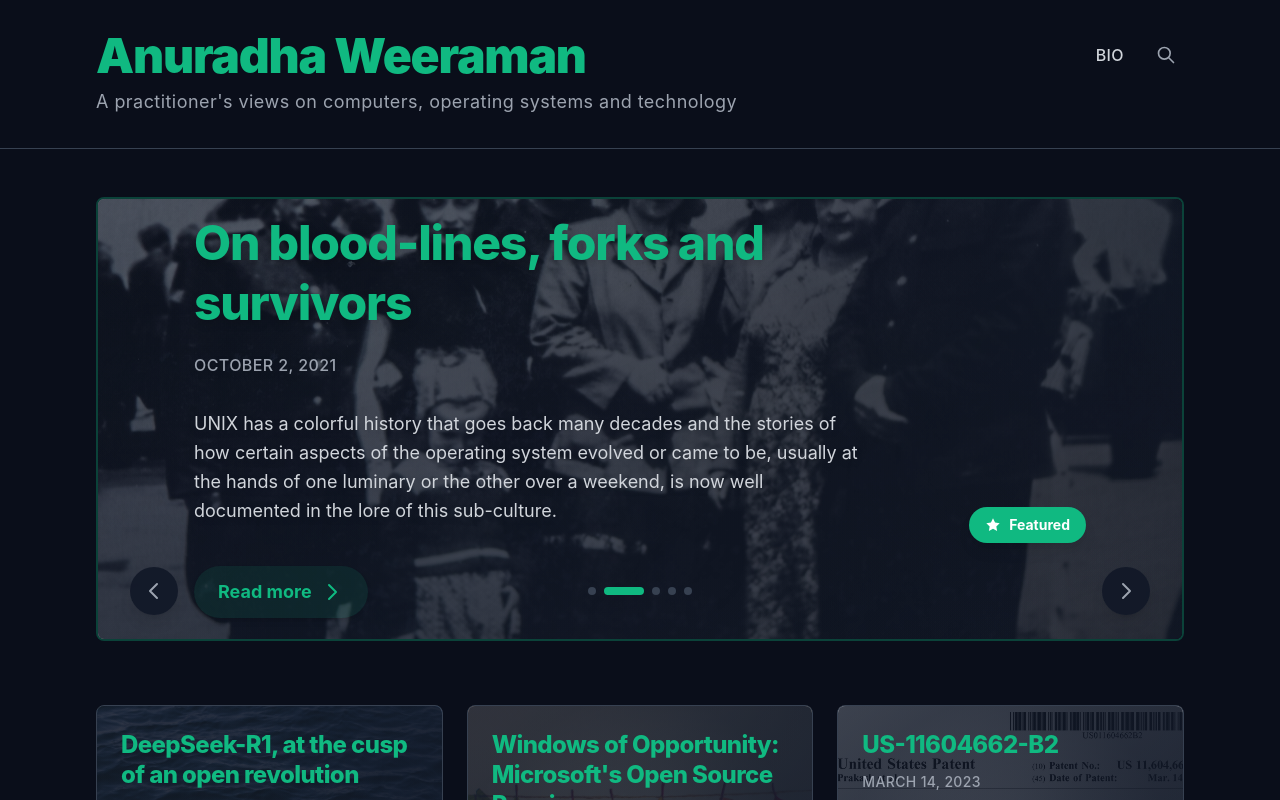
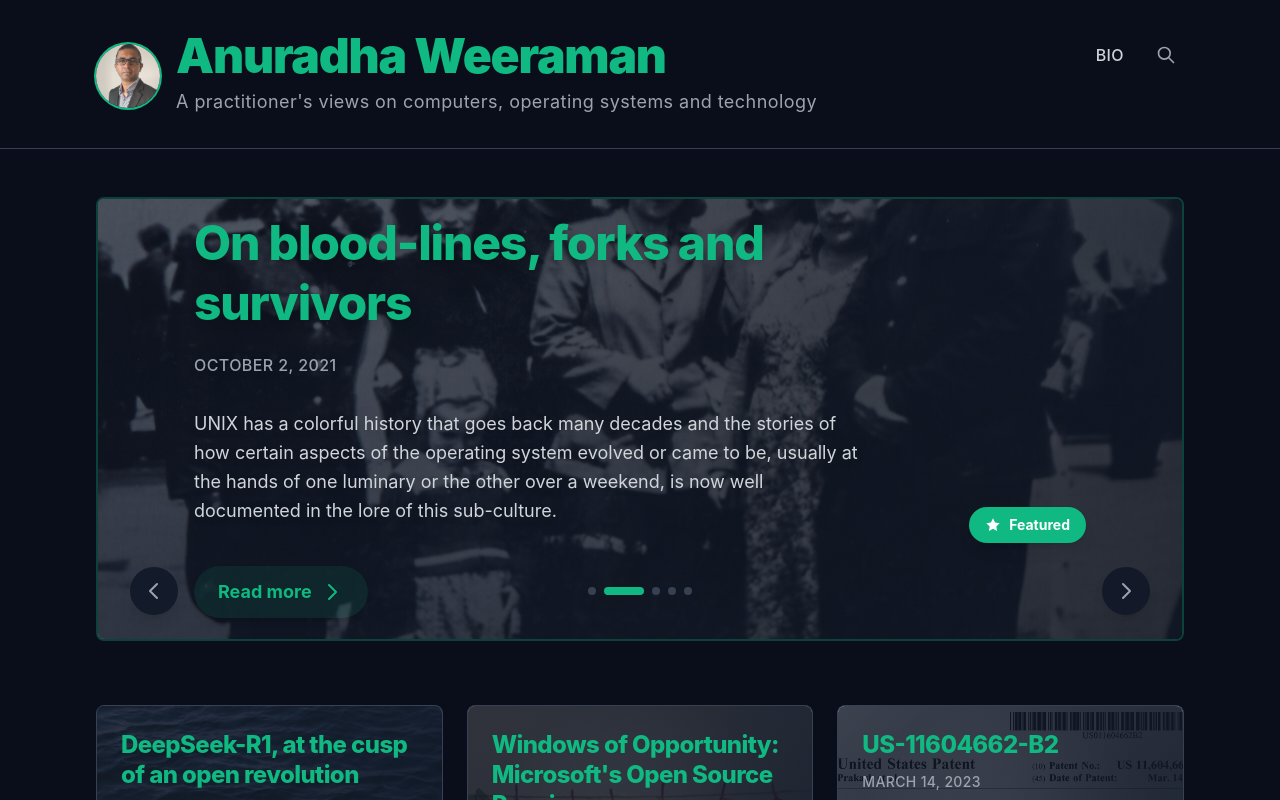
Before and after one commit to aweeraman/blog, a React (Vite) app: page / in a window 1280 px wide. Shown: the top 800 px of the page. Built offline with nearby package versions, Linux system fonts and the light colour scheme.

Commit message:
feat: added avatar

```diff
--- a/src/components/Header.tsx
+++ b/src/components/Header.tsx
@@ -34,12 +34,21 @@ export function Header({ searchQuery = '', onSearchChange }: HeaderProps) {
     <header className="border-b border-theme-border-primary mb-8 md:mb-12">
       <div className="max-w-4xl xl:max-w-6xl mx-auto px-4 sm:px-6 md:px-8 py-6 md:py-8">
         <div className="flex flex-col md:flex-row md:items-start md:justify-between gap-4">
-          <Link to="/" className="block md:flex-1">
-            <h1 className="text-3xl sm:text-4xl md:text-5xl font-black text-theme-accent-primary mb-1.5 md:mb-2 hover:text-theme-accent-hover transition-colors tracking-tight">
-              Anuradha Weeraman
-            </h1>
-            <p className="text-base md:text-lg text-theme-text-tertiary tracking-wide">A practitioner's views on computers, operating systems and technology</p>
-          </Link>
+          <div className="flex items-center gap-3 md:gap-4 md:flex-1">
+            <Link to="/bio" className="flex-shrink-0">
+              <img
+                src="/images/anuradha-weeraman.jpg"
+                alt="Anuradha Weeraman"
+                className="w-12 h-12 sm:w-14 sm:h-14 md:w-16 md:h-16 rounded-full object-cover ring-2 ring-theme-accent-primary hover:ring-theme-accent-hover transition-all mt-0.5 sm:mt-1"
+              />
+            </Link>
+            <Link to="/" className="flex-1 min-w-0">
+              <h1 className="text-3xl sm:text-4xl md:text-5xl font-black text-theme-accent-primary mb-1.5 md:mb-2 hover:text-theme-accent-hover transition-colors tracking-tight">
+                Anuradha Weeraman
+              </h1>
+              <p className="text-base md:text-lg text-theme-text-tertiary tracking-wide">A practitioner's views on computers, operating systems and technology</p>
+            </Link>
+          </div>
 
           <div className="flex items-center gap-4 md:mt-1">
             <Link
```
